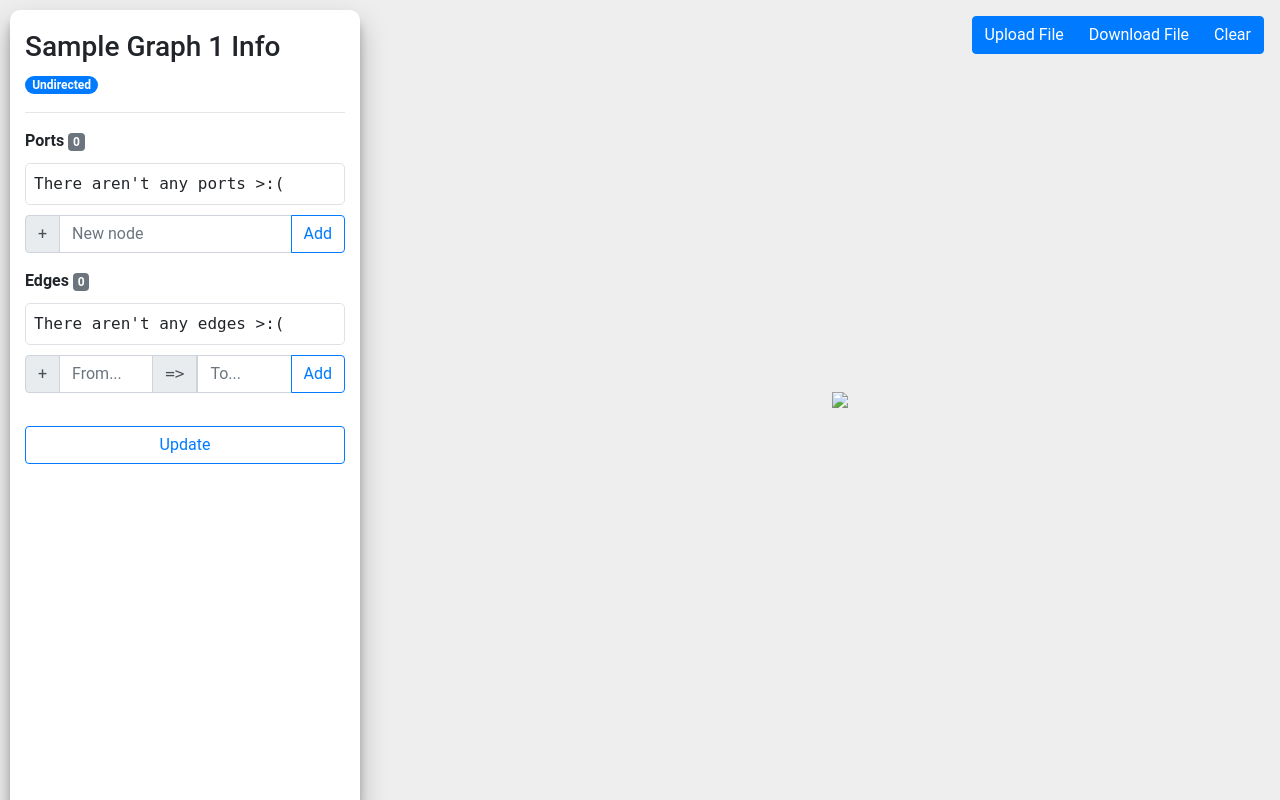
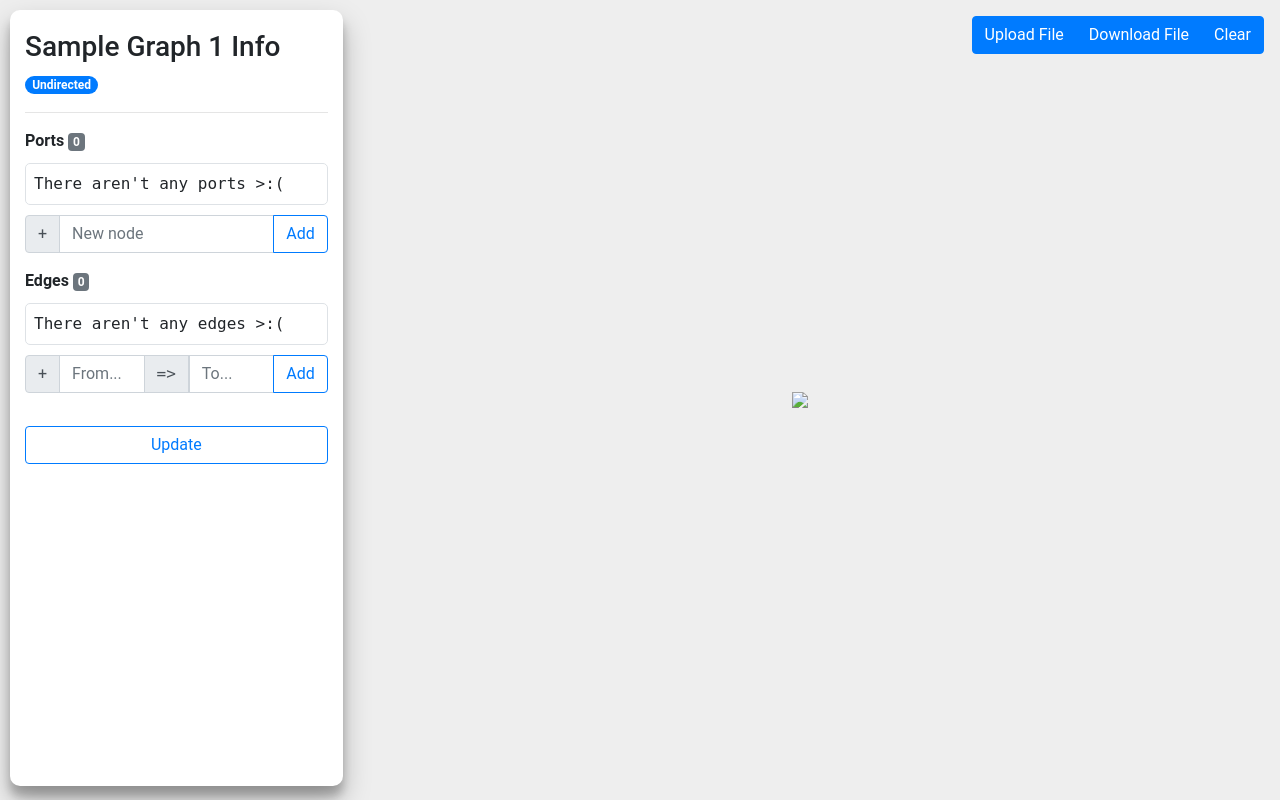
Before and after one commit to danielgiampaolo/CIS4930_Python, a Django app: page / in a window 1280 px wide. Run offline with Django 3.2, Linux system fonts and the light colour scheme; some libraries are stand-ins or nearby versions.

Commit message:
Some graph image styling, fixed bug when deleting edges
Hopefully there isn't anything else

```diff
--- a/src/graph/views.py
+++ b/src/graph/views.py
@@ -227,46 +227,49 @@
 
 def delEdge(response, cur_edges, num_edges, cur_nodes):
     response.session['num_edges'] = num_edges - 1
-    num_edges = num_edges -1
-    edgeDeleted = response.POST.get("deleteEdge")[-1]
 
-    (x, y) = cur_edges[int(edgeDeleted) - 1]
+    # the value of POST[deleteEdge] should be just a number
+    edgeDeleted = response.POST.get("deleteEdge")
+
+    # could use list.pop()
+    (deleted_from, deleted_to) = cur_edges[int(edgeDeleted) - 1]
 
     del cur_edges[int(edgeDeleted) - 1]
 
+
+    # trying to find nodes to delete by checking
+    # if there are edges left with their names
+
+    # checking edges for ends pointing to the same as "deleted_from"
+    for from_node, to_node in cur_edges:
+        if from_node == deleted_from or to_node == deleted_from:
+            break
+            # if we find an edge point with the same name, good
+    else:
+        # if we didnt find anything...
+        try:
+            cur_nodes.remove(deleted_from)
+        finally:
+            pass # try block, just in case
+
+    # now checking "deleted_to"
+    for from_node, to_node in cur_edges:
+        if from_node == deleted_to or to_node == deleted_to:
+            break
+    else:
+        try:
+            cur_nodes.remove(deleted_to)
+        finally:
+            pass
+
     response.session['edges'] = cur_edges
-
-    iterator = 1
-    xFound = False
-    yFound = False
-
-   #Update Nodes to be 0 for no edges
-    if num_edges == 0:
-        response.session['nodes'] = []
-        response.session['num_nodes'] = 0
-    else:
-        for edge in cur_edges: #Loop through all edges
-            if edge[0] == x or edge[1] == x : #If the x element is found we wont delete it
-                xFound = True
-            if edge[0] == y or edge[1] == y:
-                yFound = True
-            if xFound and yFound: #break if both elements are found
-                break
-            elif iterator == len(cur_edges):# After checking all elements in the array
-                if not xFound and x != y: #if x was not found filter
-                    cur_nodes = list(filter(lambda z: x != z, cur_nodes))
-                if not yFound and y != x:
-                    cur_nodes = list(filter(lambda z: y != z, cur_nodes))
-                response.session['nodes'] = cur_nodes #saved filtered nodes and node count
-                response.session['num_nodes'] = len(cur_nodes)
-            else:
-                iterator = iterator + 1
-
-
+    response.session['nodes'] = cur_nodes
+    response.session['num_nodes'] = len(cur_nodes)
+    response.session['num_edges'] = len(cur_edges)
 
     # if x == y:
-    #response.session['nodes'] = list(filter(lambda z: x != z and y != z, cur_nodes))
-    #response.session['num_nodes'] = len(response.session['nodes'])
+    # response.session['nodes'] = list(filter(lambda z: x != z and y != z, cur_nodes))
+    # response.session['num_nodes'] = len(response.session['nodes'])
     # else:
     #     if [x, x] not in cur_edges:
     #         cur_edges = cur_edges + [[x, x]]
--- a/src/templates/graph_base.html
+++ b/src/templates/graph_base.html
@@ -14,5 +14,5 @@
         </div>
     </form>
 
-    <img src="/graph" />
+    <img style="max-height: 100%; max-width: 100%;" src="/graph" />
 </div>
--- a/src/templates/index.html
+++ b/src/templates/index.html
@@ -15,13 +15,12 @@
         }
 
         .sidenav {
-            height: 100%;
             max-width: 350px;
-            position: fixed;
+            height: 97%;
             top: 0;
             left: 0;
             background-color: white;
-            box-shadow: 0 14px 28px rgba(0,0,0,0.25), 0 10px 10px rgba(0,0,0,0.22);
+            box-shadow: 0 14px 28px rgba(0, 0, 0, 0.25), 0 10px 10px rgba(0, 0, 0, 0.22);
             overflow-x: hidden;
             padding-top: 20px;
             margin: 10px;
@@ -34,9 +33,12 @@
         }
 
         .sideboy {
-            position: fixed;
+            /*position: fixed;*/
             bottom: 0;
             left: 0;
+            height: 100%;
+            width: 26%;
+            min-width: 250px;
         }
 
         .sidenav a {
@@ -60,10 +62,12 @@
 
         .graphView {
             height: 100%;
+            width: 73%; /* idk */
             display: flex;
             flex-flow: column nowrap;
             justify-content: center;
             align-items: center;
+            align-self: center;
         }
 
         .graphView > .top-fixed {
@@ -111,11 +115,11 @@
 
 <body>
 
+<div style="display: flex">
     <div class="sideboy">
         {% include 'sidebar_context.html' %}
     </div>
 
-<div style="margin-left: 400px;">
     {% include 'graph_base.html' %}
 </div>
 
--- a/src/templates/sidebar_form.html
+++ b/src/templates/sidebar_form.html
@@ -27,7 +27,7 @@
         </span>
     </p>
 
-    <div class="scroll-bar property" style="overflow: auto; max-height: 200px">
+    <div class="scroll-bar property" style="overflow: auto; max-height: 150px">
         {% block edge_loop %} {% endblock %}
     </div>
 
@@ -59,7 +59,7 @@
         </span>
     </p>
 
-    <div class="scroll-bar property" style="overflow: auto; max-height: 200px">
+    <div class="scroll-bar property" style="overflow: auto; max-height: 150px">
         {% block node_loop %} {% endblock %}
     </div>
 
```
Lines whose indentation alone changed are shown as unchanged.
